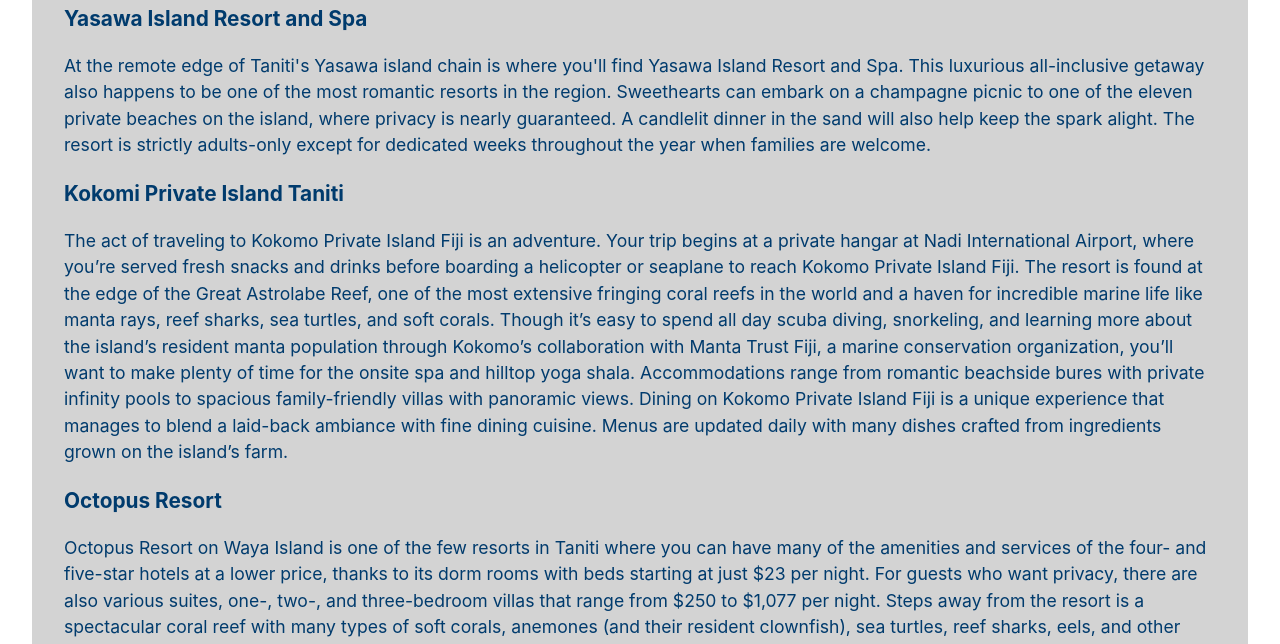
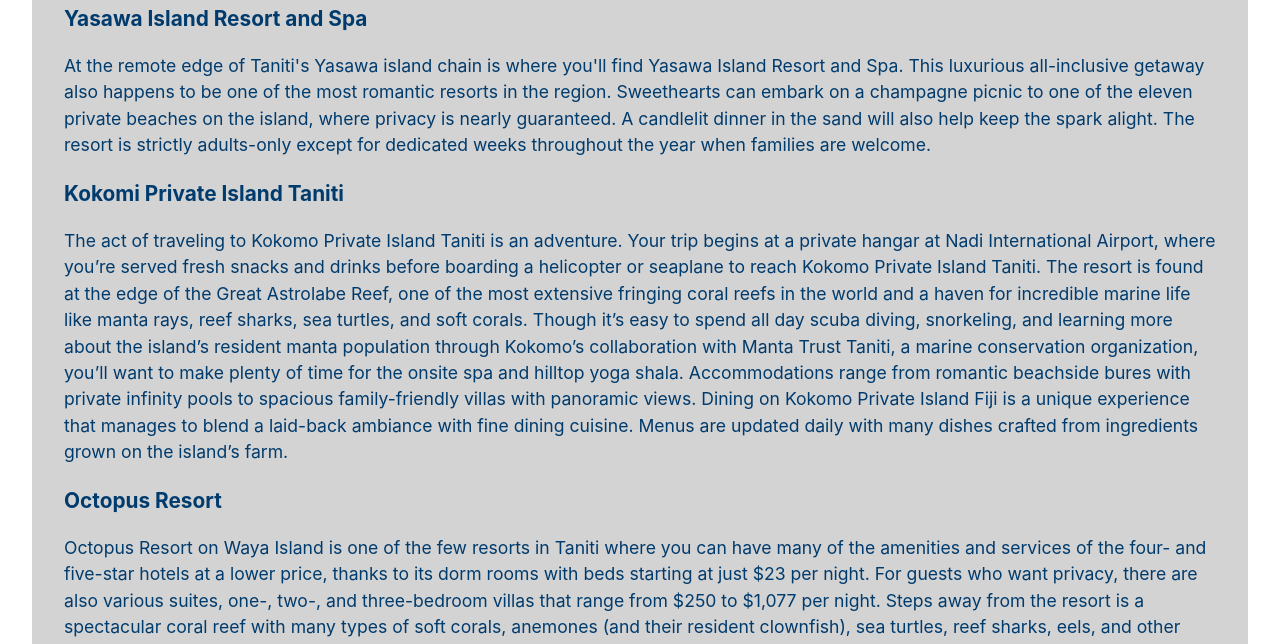
Before and after one commit to NateGariepy/TanitiWebsite, a plain HTML site: page lodging.html in a window 1280 px wide. Shown: the part 617-1261 px from the top of the page. Drawn offline with Linux system fonts and the light colour scheme.

Commit message:
Update lodging.html

```diff
--- a/lodging.html
+++ b/lodging.html
@@ -68,10 +68,10 @@
 
 					<h2>Kokomi Private Island Taniti</h2>
 					<p>
-                        The act of traveling to Kokomo Private Island Fiji is an adventure.
-                        Your trip begins at a private hangar at Nadi International Airport, where you’re served fresh snacks and drinks before boarding a helicopter or seaplane to reach Kokomo Private Island Fiji.
+                        The act of traveling to Kokomo Private Island Taniti is an adventure.
+                        Your trip begins at a private hangar at Nadi International Airport, where you’re served fresh snacks and drinks before boarding a helicopter or seaplane to reach Kokomo Private Island Taniti.
                         The resort is found at the edge of the Great Astrolabe Reef, one of the most extensive fringing coral reefs in the world and a haven for incredible marine life like manta rays, reef sharks, sea turtles, and soft corals.
-                        Though it’s easy to spend all day scuba diving, snorkeling, and learning more about the island’s resident manta population through Kokomo’s collaboration with Manta Trust Fiji, a marine conservation organization, you’ll want to make plenty of time for the onsite spa and hilltop yoga shala.
+                        Though it’s easy to spend all day scuba diving, snorkeling, and learning more about the island’s resident manta population through Kokomo’s collaboration with Manta Trust Taniti, a marine conservation organization, you’ll want to make plenty of time for the onsite spa and hilltop yoga shala.
                         Accommodations range from romantic beachside bures with private infinity pools to spacious family-friendly villas with panoramic views. Dining on Kokomo Private Island Fiji is a unique experience that manages to blend a laid-back ambiance with fine dining cuisine. Menus are updated daily with many dishes crafted from ingredients grown on the island’s farm.
 					</p>
 					<h2>Octopus Resort</h2>
```
